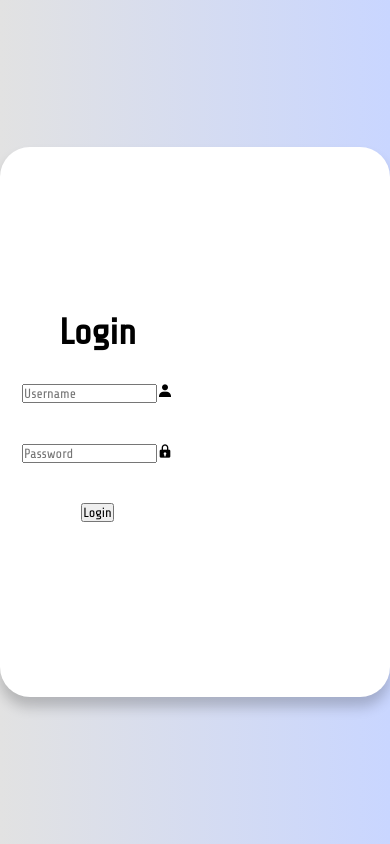
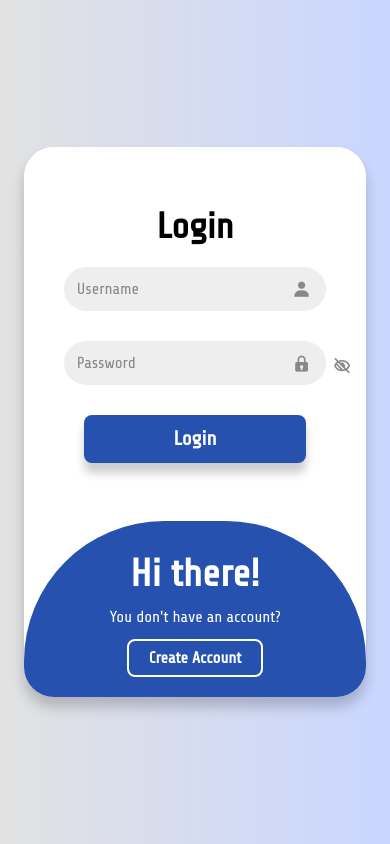
Before and after one commit to bluemzzn/PP-work, a plain HTML site: page index.html in a window 390 px wide. Drawn offline with nearby package versions, Linux system fonts and the light colour scheme.

Commit message:
login+regis almost done

```diff
--- a/index.html
+++ b/index.html
@@ -5,6 +5,8 @@
     <meta name="viewport" content="width=device-width, initial-scale=1.0">
     <!-- Boxicon cdn -->
     <link href='https://unpkg.com/boxicons@2.1.4/css/boxicons.min.css' rel='stylesheet'>
+    <!--- Favicon-->
+    <link rel="shortcut icon" type="image/png" href="pic/computer.png" />
 
     <link rel="stylesheet" href="styles.css">
     <title>PC Information</title>
@@ -13,18 +15,49 @@
     <section class="login-page">
         <div class="login-container">
             <div class="form-box login">
-                <form action="" class="form-content">
+                <form action="" method="POST" class="form-content">
                     <h1>Login</h1>
                     <div class="input-box">
                         <input type="text" placeholder="Username" required><i class='bx bxs-user'></i>
                     </div>
                     <div class="input-box">
-                        <input type="text" placeholder="Password" required><i class='bx bxs-lock' ></i>
+                        <input type="password" placeholder="Password" required><i class='bx bxs-lock' ></i><span><i class='bx bx-low-vision'></i></span>
                     </div>
+
                     <button type="submit" class="btn">Login</button>
                 </form>
             </div>
+
+            <div class="form-box register">
+                <form action="" class="form-content">
+                    <h1>Create Account</h1>
+                    <div class="input-box">
+                        <input type="text" placeholder="Username" required><i class='bx bxs-user'></i>
+                    </div>
+                    <div class="input-box">
+                        <input type="password" placeholder="Password" required><i class='bx bxs-lock'></i>
+                    </div>
+
+                    <button type="submit" class="btn">Submit</button>
+                </form>
+            </div>
+
+            <div class="toggle-box">
+                <div class="toggle-panel toggle-right">
+                    <h1>Hi there!</h1>
+                    <p>You don't have an account?</p>
+                    <button class="btn register-btn">Create Account</button>
+                </div>
+
+                <div class="toggle-panel toggle-left">
+                    <h1>Welcome Back!</h1>
+                    <p>Already have an account?</p>
+                    <button class="btn login-btn">Login</button>
+                </div>
+            </div>
         </div>
     </section>
+
+    <script src="main.js"></script>
 </body>
 </html>
--- a/main.js
+++ b/main.js
@@ -0,0 +1,21 @@
+// Login & Register animation
+const container = document.querySelector('.login-container');
+const registerbtn = document.querySelector('.register-btn');
+const loginbtn = document.querySelector('.login-btn');
+
+registerbtn.addEventListener('click', () =>{
+    container.classList.add('active');
+});
+
+loginbtn.addEventListener('click', () =>{
+    container.classList.remove('active');
+});
+
+// Show password function
+const showPass = document.querySelector('#showPass');
+
+showPass.addEventListener('click', () =>{
+    this.classList.toggle("bxs-lock");
+    const type = passwordField.getAttribute("type") === "password" ? "text" : "password";
+    passwordField.setAttribute("type", type);
+})
--- a/styles.css
+++ b/styles.css
@@ -1,30 +1,39 @@
 @import url('https://fonts.googleapis.com/css2?family=Share+Tech&display=swap');
-*{
+
+* {
     margin: 0;
     padding: 0;
     box-sizing: border-box;
     font-family: 'Share Tech'
 }
 
-.login-page{
+:root {
+    --main-color: rgb(38, 81, 174);
+}
+
+.login-page {
     display: flex;
     align-items: center;
     justify-content: center;
     min-height: 100vh;
     background: linear-gradient(90deg, #e2e2e2, #c9d6ff);
+
 }
 
-.login-container{
+.login-container {
     position: relative;
     width: 850px;
     height: 550px;
+    margin: 1.5rem;
     background: white;
     border-radius: 30px;
     box-shadow: 0 10px 13px rgba(0, 0, 0, 0.2);
+    overflow: hidden;
 }
 
-.form-box{
+.form-box {
     position: absolute;
+    padding: 2.5rem;
     left: 0;
     width: 50%;
     height: 100%;
@@ -32,20 +41,246 @@
     justify-content: center;
     align-items: center;
     text-align: center;
+    background: white;
+    z-index: 1;
+    transition: 0.6s ease-in-out 1.2s, visibility 0s 1s;
 }
 
-.form-content{
-    width: 100%;
+.login-container.active .form-box {
+    left: 50%;
 }
 
-.form-content h1{
+.form-box.register {
+    visibility: hidden;
+}
+
+.login-container.active .form-box.register {
+    visibility: visible;
+
+}
+
+.form-content {
+    width: 100%;
+    flex-direction: column;
+}
+
+.form-content h1 {
     font-size: 36px;
     margin: -10px 0;
 }
 
-.input-box{
+.input-box {
     position: relative;
-    margin: 2.5rem 0;
+    margin: 30px 0;
 }
 
-.input-box[type:text]
+.input-box input {
+    padding: 0.8rem;
+    width: 100%;
+    background: #eee;
+    border-radius: 9999px;
+    border: none;
+    outline: none;
+    font-size: 16px;
+    color: #333;
+    font-weight: 500;
+}
+
+.input-box input::placeholder {
+    color: #888;
+    font-weight: 400;
+}
+
+.input-box i {
+    position: absolute;
+    top: 30%;
+    left: 87%;
+    font-size: 1.2rem;
+    color: #888;
+}
+
+.input-box span {
+    position: absolute;
+    margin-left: 0.4rem;
+    top: 35%;
+    transition: 0.2s ease;
+}
+
+.input-box:hover{
+    color: aqua;
+}
+
+.btn {
+    width: 85%;
+    height: 3rem;
+    border-radius: 8px;
+    background-color: var(--main-color);
+    color: white;
+    font-size: 1.25rem;
+    font-weight: 600;
+    box-shadow: 0 10px 10px rgba(0, 0, 0, 0.2);
+    border: none;
+    cursor: pointer;
+}
+
+.toggle-box {
+    position: absolute;
+    width: 100%;
+    height: 100%;
+}
+
+.toggle-box::before {
+    content: '';
+    position: absolute;
+    width: 300%;
+    height: 100%;
+    background: var(--main-color);
+    border-radius: 140px;
+    right: -250%;
+    z-index: 2;
+    transition: 1.8s ease-in-out;
+}
+
+.login-container.active .toggle-box::before {
+    right: 50%;
+}
+
+.toggle-panel {
+    position: absolute;
+    width: 50%;
+    height: 100%;
+    color: white;
+    display: flex;
+    flex-direction: column;
+    justify-content: center;
+    align-items: center;
+    z-index: 2;
+    transition: 0.6s ease-in-out;
+}
+
+.toggle-panel h1 {
+    font-size: 3.5rem;
+    color: white;
+}
+
+.toggle-panel p {
+    margin: 1.5rem 0;
+    color: white;
+    font-size: 1.5rem;
+}
+
+.toggle-panel.toggle-right {
+    right: 0;
+    transition-delay: 1.2s;
+}
+
+.login-container.active .toggle-panel.toggle-right {
+    right: -50%;
+    transition-delay: 0.6s;
+}
+
+.toggle-panel.toggle-left {
+    left: -50%;
+    transition-delay: 0.6s;
+}
+
+.login-container.active .toggle-panel.toggle-left {
+    left: 0;
+    transition-delay: 1.2s;
+}
+
+.register-btn,
+.login-btn {
+    width: 40%;
+    height: 3rem;
+    background: transparent;
+    border: 2px solid white;
+    box-shadow: none;
+    transition: 0.2s ease-in-out;
+}
+
+.register-btn:hover,
+.login-btn:hover {
+    background: skyblue;
+}
+
+@media screen and (max-width: 658px) {
+    .login-container{
+        min-height: calc(100vh -40px);
+    }
+
+    .form-box{
+        width: 100%;
+        height: 70%;
+        top: 0;
+    }
+
+    .login-container.active .form-box{
+        left: 0;
+        top: 30%;
+    }
+
+    .toggle-box::before{
+        right: 0;
+        bottom: -268%;
+        width: 100%;
+        height: 300%;
+    }
+
+    .login-container.active .toggle-box::before{
+        bottom: 68%;
+        right: 0;
+        border-radius: 20vw;
+    }
+
+
+    .toggle-panel{
+        width: 100%;
+        height: 30%;
+
+    }
+
+    .toggle-panel h1{
+        font-size: 3rem;
+    }
+
+    .toggle-panel p{
+        margin: 0.8rem 0;
+        font-size: 1rem;
+    }
+
+    .register-btn,
+    .login-btn{
+        font-size: 1rem;
+        height: 2.4rem;
+    }
+
+    .toggle-panel.toggle-right{
+        bottom: 0;
+    }
+
+    .login-container.active .toggle-panel.toggle-right{
+        right: 0;
+        bottom: -30%;
+    }
+
+    .toggle-panel.toggle-left{
+        left: 0;
+       top: -30%;
+    }
+
+    .login-container.active .toggle-panel.toggle-left{
+        top: 0;
+
+    }
+}
+
+@media screen and (max-width: 400px){
+    .form-box{
+        padding: 2.5rem;
+    }
+
+    .toggle-panel h1{
+        font-size: 2.4rem;
+    }
+}
```
Also changed, not shown: pic/computer.png (added).
